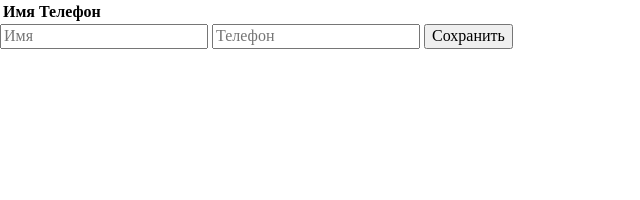
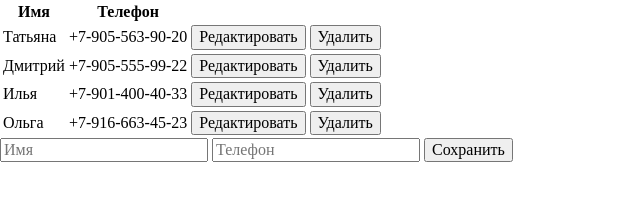
Before and after one commit to vaideska/list-of-users, a plain HTML site: page index.html in a window 1280 px wide. Shown: the whole page, without its empty margins (0-640 px from the left). Drawn offline with Linux system fonts and the light colour scheme.

Commit message:
populating a table with values

```diff
--- a/index.html
+++ b/index.html
@@ -11,7 +11,7 @@
   <header>
   </header>
   <main>
-    <table>
+    <table class="user-table">
       <tr>
         <th>Имя</th>
         <th>Телефон</th>
@@ -30,11 +30,14 @@
   </footer>
   <script src="./scripts/index.js" defer></script>
 
-  <template id="template_cell">
-    <tr>
-      <td class="cell_name"></td>
-      <td class="cell_phone"></td>
-      <td class="cell_buttons"><button>Редактировать</button><button>Удалить</button></td>
+  <template id="template-table-row">
+    <tr class="template-row">
+      <td class="cell-name"></td>
+      <td class="cell-phone"></td>
+      <td class="cell-buttons">
+        <button class="cell-edit-btn">Редактировать</button>
+        <button class="cell-delete-btn">Удалить</button>
+      </td>
     </tr>
   </template>
 </body>
--- a/scripts/index.js
+++ b/scripts/index.js
@@ -0,0 +1,54 @@
+const initialListUser = [
+  {
+    name: "Татьяна",
+    phone: "+7-905-563-90-20"
+  },
+  {
+    name: "Дмитрий",
+    phone: "+7-905-555-99-22"
+  },
+  {
+    name: "Илья",
+    phone: "+7-901-400-40-33"
+  },
+  {
+    name: "Ольга",
+    phone: "+7-916-663-45-23"
+  },
+];
+
+const userTableElement = document.querySelector('.user-table');
+
+const rowTemplate = document.querySelector('#template-table-row')
+  .content.querySelector('.template-row');
+
+const handleDeleteRowClick = (event) => {
+  event.target.closest('.template-row').remove();
+}
+
+const handleEditRowClick = ({name, phone}) => (event) => {
+  const rowElement = event.target.closest('.template-row');
+  console.log(name, phone);
+}
+
+const getRowTable = (userData) => {
+  const rowElement = rowTemplate.cloneNode(true);
+  const cellNameElement = rowElement.querySelector('.cell-name');
+  const cellPhoneElement = rowElement.querySelector('.cell-phone');
+  const editButton = rowElement.querySelector('.cell-edit-btn');
+  const deleteButton = rowElement.querySelector('.cell-delete-btn');
+
+  cellNameElement.textContent = userData.name;
+  cellPhoneElement.textContent = userData.phone;
+
+  editButton.addEventListener('click', handleEditRowClick(userData));
+  deleteButton.addEventListener('click', handleDeleteRowClick);
+
+  return rowElement;
+}
+
+const renderRows = (userData, wrap) => {
+  wrap.append(getRowTable(userData));
+}
+
+initialListUser.forEach((userData) => renderRows(userData, userTableElement));
```
